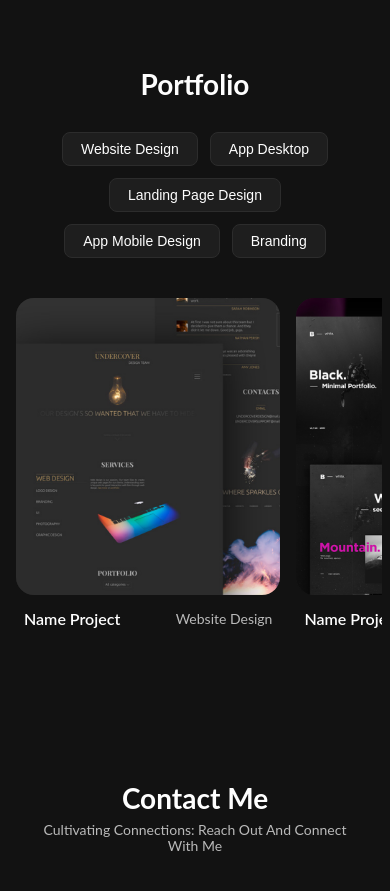
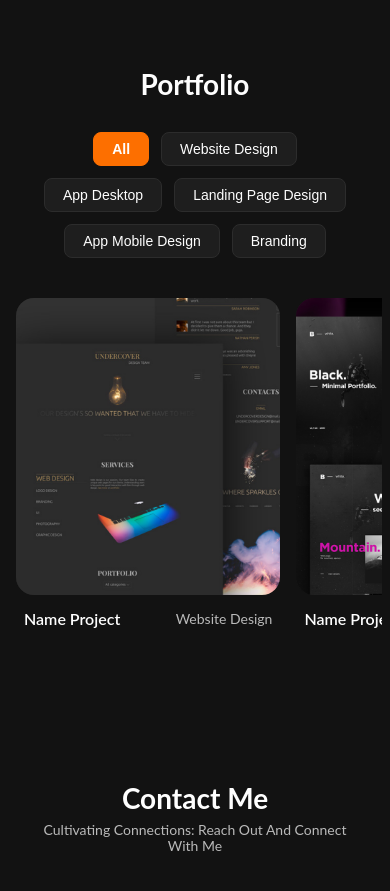
Before and after one commit to vaoviec-dev/Portfolio, a plain HTML site: page index.html in a window 390 px wide. Shown: the part 4560-5451 px from the top of the page. Drawn offline with nearby package versions, Linux system fonts and the light colour scheme.

Commit message:
update to code

```diff
--- a/assets/css/responsive.css
+++ b/assets/css/responsive.css
@@ -473,12 +473,12 @@
         align-items: center !important;
         gap: 1.2rem !important;
         margin-bottom: 4rem !important;
-        overflow-x: visible !important;
+        overflow-x: auto !important;
         padding: 0 1.6rem !important;
     }
 
     .portfolio__filter-btn--all {
-        display: none !important;
+        display: inline-block !important;
     }
 
     .portfolio__grid {
```
